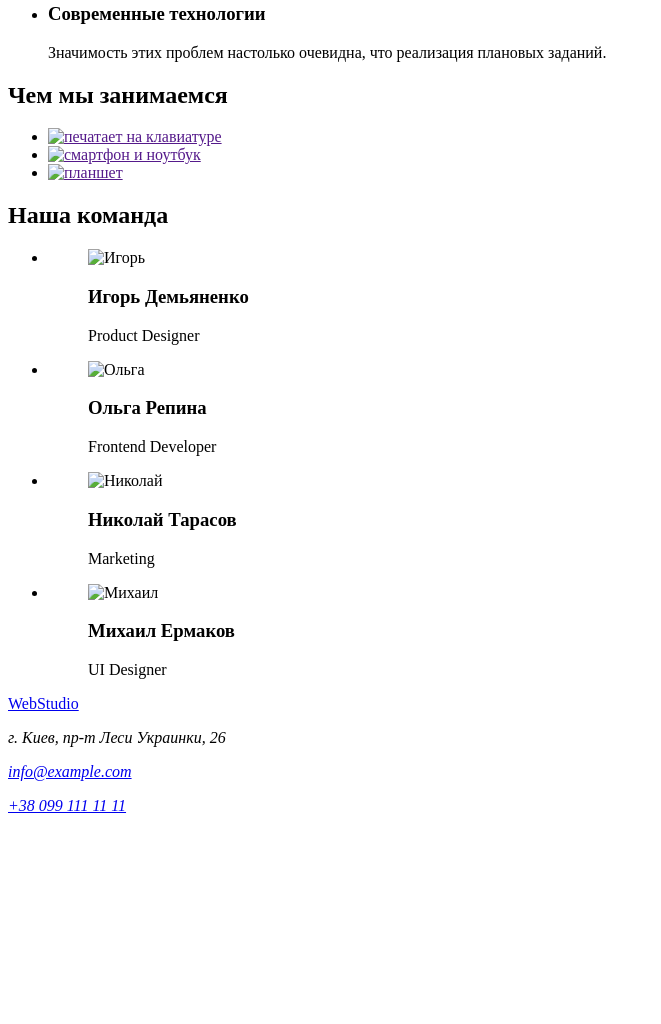
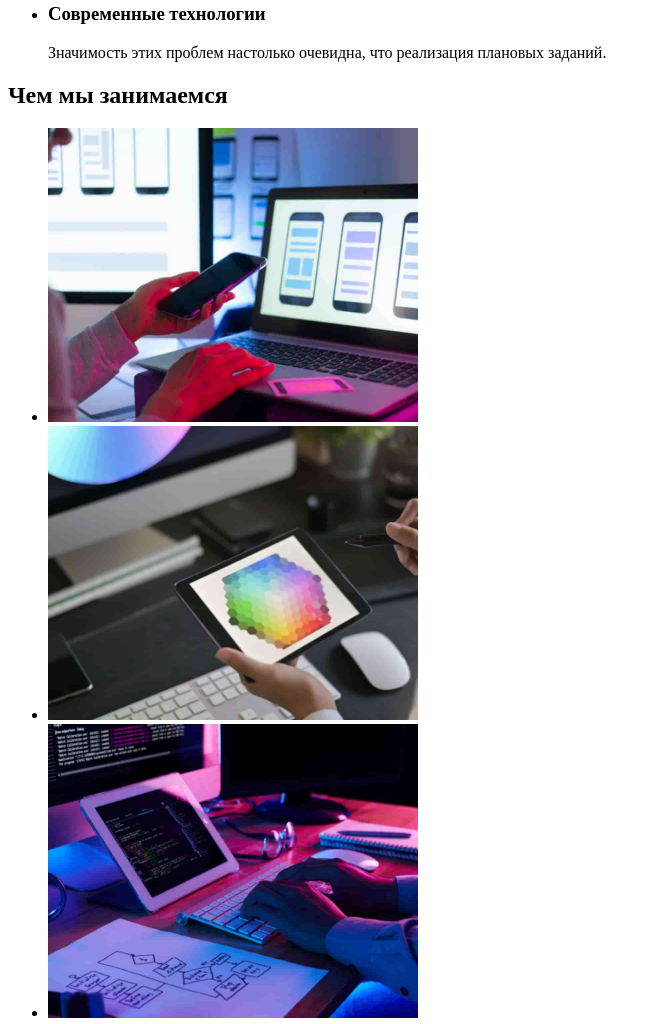
Before and after one commit to Voff4eg1905/goit-markup-hw-01, a plain HTML site: page index.html in a window 1280 px wide. Shown: the part 514-1538 px from the top of the page, without its empty margins (0-661 px from the left). Before the commit the page ends 1345 px from the top, so only its background shows below. Drawn offline with Linux system fonts and the light colour scheme; the site is published under a folder, as on GitHub Pages, so addresses that start at the root find nothing.

Commit message:
added . before / in directions to links

```diff
--- a/index.html
+++ b/index.html
@@ -8,7 +8,7 @@
   </head>
   <body>
     <header>
-      <a href="/index.html" target="_self" lang="en">WebStudio</a>
+      <a href="./index.html" target="_self" lang="en">WebStudio</a>
       <nav>
         <ul>
           <li><a href="/Студия">Студия</a></li>
@@ -66,7 +66,7 @@
           <li>
             <a href="">
               <img
-                src="/images/1.jpg"
+                src="./images/1.jpg"
                 alt="печатает на клавиатуре"
                 width="370"
               />
@@ -75,7 +75,7 @@
           <li>
             <a href="">
               <img
-                src="/images/2.jpg"
+                src="./images/2.jpg"
                 alt="смартфон и ноутбук"
                 width="370"
               />
@@ -84,7 +84,7 @@
           <li>
             <a href="">
               <img
-                src="/images/3.jpg"
+                src="./images/3.jpg"
                 alt="планшет"
                 width="370"
               />
@@ -98,7 +98,7 @@
         <ul>
           <li>
             <figure>
-              <img src="/images/Our.team/1.jpg" alt="Игорь" width="270" />
+              <img src="./images/Our.team/1.jpg" alt="Игорь" width="270" />
               <figcaption>
                 <h3>Игорь Демьяненко</h3>
                 <p lang="en">Product Designer</p>
@@ -108,7 +108,7 @@
           <li>
             <figure>
               <img
-                src="/images/Our.team/2.jpg"
+                src="./images/Our.team/2.jpg"
                 alt="Ольга"
                 width="270"
               />
@@ -121,7 +121,7 @@
           <li>
             <figure>
               <img
-                src="/images/Our.team/3.jpg"
+                src="./images/Our.team/3.jpg"
                 alt="Николай"
                 width="270"
               />
@@ -134,7 +134,7 @@
           <li>
             <figure>
               <img
-                src="/images/Our.team/4.jpg"
+                src="./images/Our.team/4.jpg"
                 alt="Михаил"
                 width="270"
               />
@@ -148,7 +148,7 @@
       </section>
     </main>
     <footer>
-        <a href="/index.html" target="_self" lang="en">WebStudio</a>
+        <a href="./index.html" target="_self" lang="en">WebStudio</a>
         <address>
             <p>г. Киев, пр-т Леси Украинки, 26</p>
             <p> <a href="mailto:info@example.com">info@example.com</a> </p>
```
